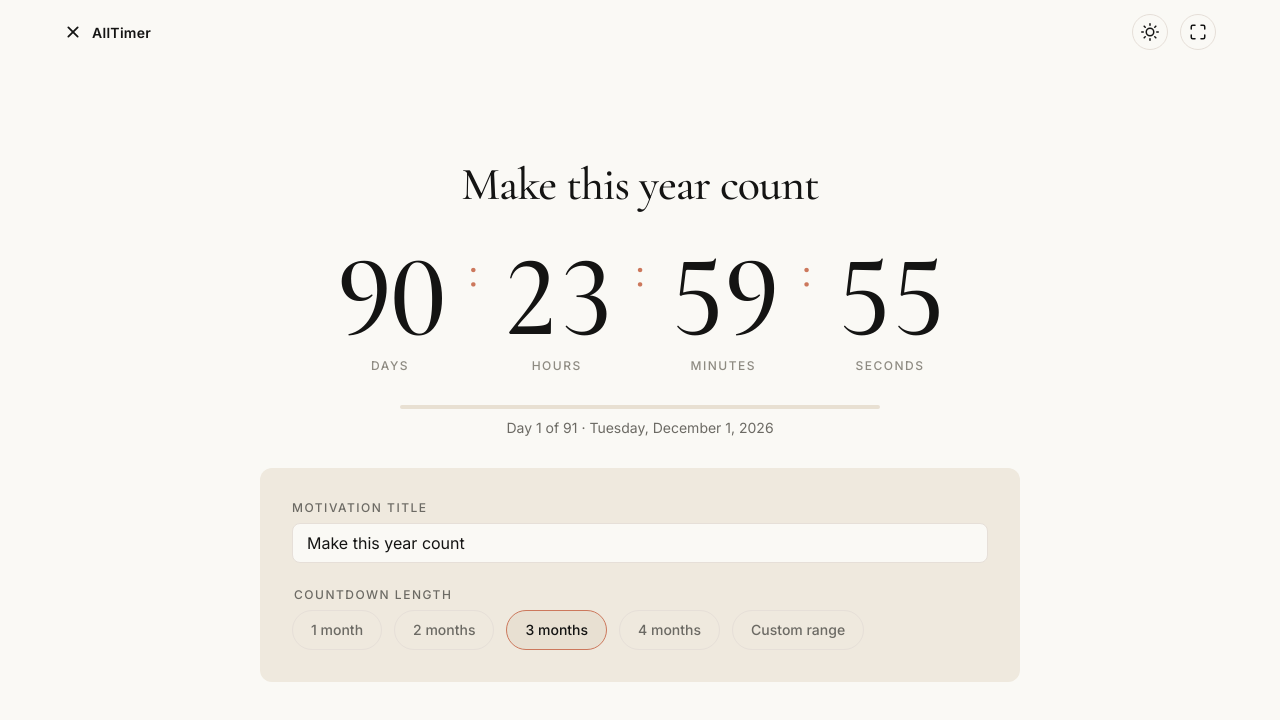
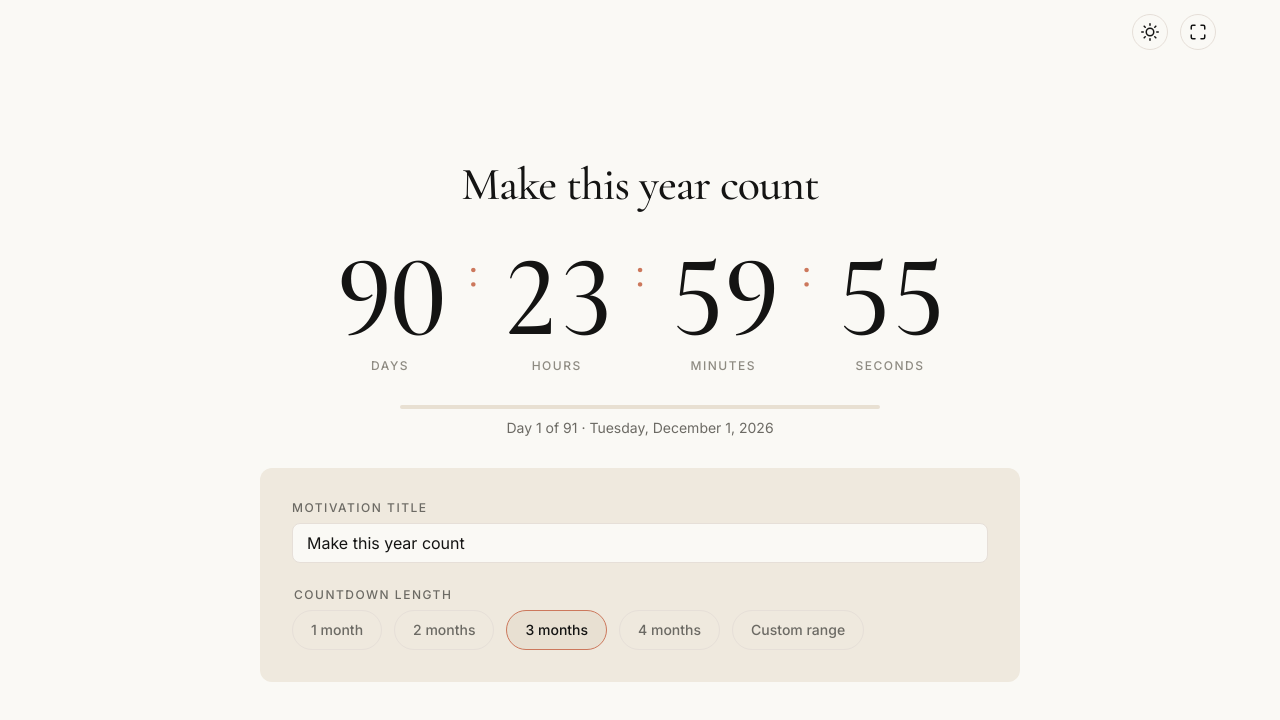
Before and after one commit to pmkrafts/AllTimer, a plain HTML site: page index.html in a window 1280 px wide. Drawn offline with nearby package versions, Linux system fonts and the light colour scheme.

Commit message:
Remove brand mark and wordmark from header

```diff
--- a/index.html
+++ b/index.html
@@ -12,12 +12,6 @@
 </head>
 <body>
   <header class="topbar">
-    <div class="brand">
-      <svg class="mark" viewBox="0 0 24 24" fill="none" stroke="currentColor" stroke-width="2.4" stroke-linecap="round" aria-hidden="true">
-        <path d="M18.2 5.8 5.8 18.2M18.2 18.2 5.8 5.8"/>
-      </svg>
-      <span class="wordmark">AllTimer</span>
-    </div>
     <div class="controls">
       <button id="themeToggle" class="icon-btn" aria-label="Toggle dark mode" type="button">
         <svg class="icon-sun" viewBox="0 0 24 24" fill="none" stroke="currentColor" stroke-width="2" stroke-linecap="round" stroke-linejoin="round" aria-hidden="true">
--- a/styles.css
+++ b/styles.css
@@ -59,12 +59,8 @@ body {
   padding: 0 24px;
   display: flex;
   align-items: center;
-  justify-content: space-between;
+  justify-content: flex-end;
 }
-
-.brand { display: flex; align-items: center; gap: 10px; }
-.mark { width: 18px; height: 18px; color: var(--ink); }
-.wordmark { font-weight: 600; font-size: 14px; letter-spacing: 0.02em; color: var(--ink); }
 
 .controls { display: flex; gap: 12px; }
 
```
